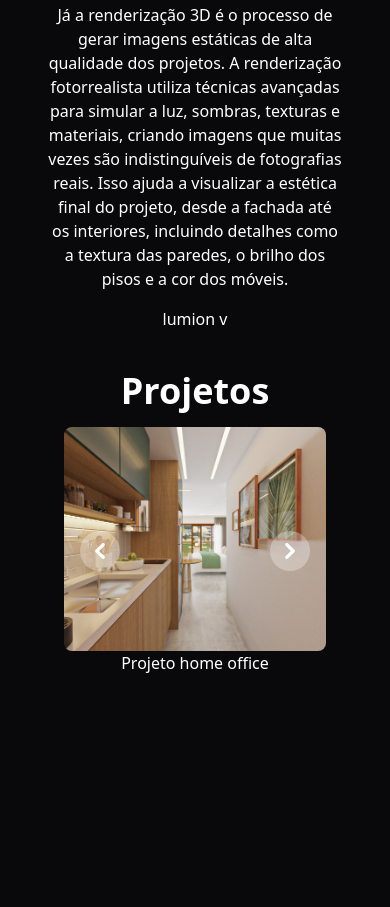
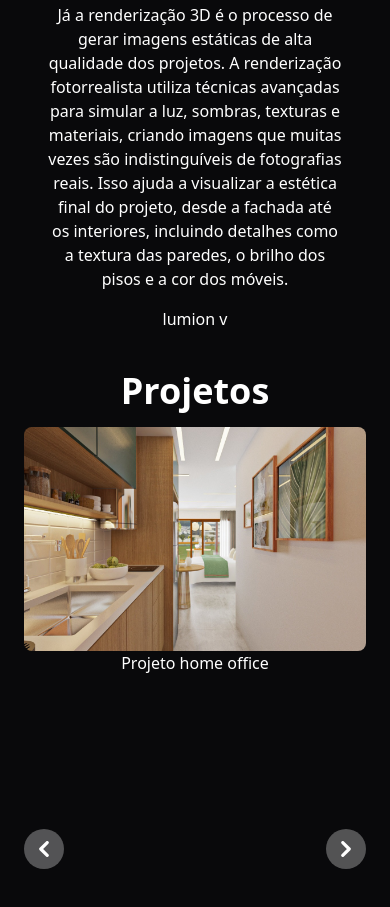
Before and after one commit to ar7utz/Portifolio_Gabriel, a website: page index.html in a window 390 px wide. Shown: the part 3003-3910 px from the top of the page. Drawn offline with Linux system fonts and the light colour scheme.

Commit message:
correção responsividade

```diff
--- a/index.html
+++ b/index.html
@@ -85,7 +85,7 @@
                 <h1 class="text-center items-center">Animação e Renderização 3D</h1>
                 <p>A animação e a renderização 3D desempenham um papel crucial em projetos de arquitetura, permitindo uma visualização realista e detalhada das ideias antes da sua execução. Esses processos não só facilitam a comunicação entre arquitetos, clientes e construtores, mas também ajudam na tomada de decisões ao proporcionar uma visão clara dos espaços, materiais e iluminação.</p>
                 <div class="flex flex-col sm:flex-row items-center">
-                    <div class="sm:w-1/2 p-4">
+                    <div class="sm:w-1/2 p-4 order-last sm:order-first">
                         <h2>Animação</h2>
                         <p>Animação 3D em arquitetura envolve a criação de vídeos que simulam uma caminhada ou um voo pelos espaços projetados. Isso oferece uma experiência imersiva, permitindo aos clientes explorarem o ambiente em diferentes ângulos e compreendendo como os elementos interagem entre si. Esta técnica é particularmente útil para grandes projetos, onde a compreensão do fluxo espacial é essencial.</p>
                     </div>
@@ -107,11 +107,11 @@
         </div>
 
         <!--Página Projetos-->
-        <div id="projetos" class="my-10 w-full min-h-screen px-16">
+        <div id="projetos" class="my-10 w-full px-6 md:px-16 lg:px-16">
             <div class="text-center">
                 <h1 class="text-4xl mb-4 font-bold">Projetos</h1>
-                <div id="default-carousel" class="relative w-full" data-carousel="static">
-                    <div class="relative h-56 overflow-hidden rounded-lg md:h-96 lg:h-[32rem]">
+                <div id="default-carousel" class="relative w-full min-h-screen" data-carousel="static">
+                    <div class="relative h-56 overflow-hidden rounded-lg md:h-96">
                         <div class="hidden duration-700 ease-in-out" data-carousel-item>
                             <img src="./assets/img/w1.jpeg" class="absolute block w-full h-full object-cover" alt="Projeto 1">
                         </div>
@@ -128,9 +128,6 @@
                             <img src="./assets/img/w5.jpeg" class="absolute block w-full h-full object-cover" alt="Projeto 5">
                         </div>
                     </div>
-                    <div>
-                        <h2>Projeto home office</h2>
-                    </div>
                     <div class="absolute z-30 flex -translate-x-1/2 bottom-5 left-1/2 space-x-3 rtl:space-x-reverse">
                         <button type="button" class="w-3 h-3 rounded-full" aria-current="true" aria-label="Slide 1" data-carousel-slide-to="0"></button>
                         <button type="button" class="w-3 h-3 rounded-full" aria-current="false" aria-label="Slide 2" data-carousel-slide-to="1"></button>
@@ -138,28 +135,31 @@
                         <button type="button" class="w-3 h-3 rounded-full" aria-current="false" aria-label="Slide 4" data-carousel-slide-to="3"></button>
                         <button type="button" class="w-3 h-3 rounded-full" aria-current="false" aria-label="Slide 5" data-carousel-slide-to="4"></button>
                     </div>
-                    <button type="button" class="absolute top-0 start-0 z-30 flex items-center justify-center h-full px-4 cursor-pointer group focus:outline-none" data-carousel-prev>
-                        <span class="inline-flex items-center justify-center w-10 h-10 rounded-full bg-white/30 dark:bg-gray-800/30 group-hover:bg-white/50 dark:group-hover:bg-gray-800/60 group-focus:ring-4 group-focus:ring-white dark:group-focus:ring-gray-800/70 group-focus:outline-none">
-                            <svg class="w-4 h-4 text-white dark:text-gray-800 rtl:rotate-180" aria-hidden="true" xmlns="http://www.w3.org/2000/svg" fill="none" viewBox="0 0 6 10">
+                    <button type="button" class="absolute top-1/2 left-0 z-30 flex items-center justify-center h-10 w-10 -translate-y-1/2 bg-white/30 rounded-full cursor-pointer group focus:outline-none" data-carousel-prev>
+                        <span class="inline-flex items-center justify-center w-10 h-10 rounded-full group-hover:bg-white/50 group-focus:ring-4 group-focus:ring-white group-focus:outline-none">
+                            <svg class="w-4 h-4 text-white" aria-hidden="true" xmlns="http://www.w3.org/2000/svg" fill="none" viewBox="0 0 6 10">
                                 <path stroke="currentColor" stroke-linecap="round" stroke-linejoin="round" stroke-width="2" d="M5 1 1 5l4 4" />
                             </svg>
                             <span class="sr-only">Previous</span>
                         </span>
                     </button>
-                    <button type="button" class="absolute top-0 end-0 z-30 flex items-center justify-center h-full px-4 cursor-pointer group focus:outline-none" data-carousel-next>
-                        <span class="inline-flex items-center justify-center w-10 h-10 rounded-full bg-white/30 dark:bg-gray-800/30 group-hover:bg-white/50 dark:group-hover:bg-gray-800/60 group-focus:ring-4 group-focus:ring-white dark:group-focus:ring-gray-800/70 group-focus:outline-none">
-                            <svg class="w-4 h-4 text-white dark:text-gray-800 rtl:rotate-180" aria-hidden="true" xmlns="http://www.w3.org/2000/svg" fill="none" viewBox="0 0 6 10">
+                    <button type="button" class="absolute top-1/2 right-0 z-30 flex items-center justify-center h-10 w-10 -translate-y-1/2 bg-white/30 rounded-full cursor-pointer group focus:outline-none" data-carousel-next>
+                        <span class="inline-flex items-center justify-center w-10 h-10 rounded-full group-hover:bg-white/50 group-focus:ring-4 group-focus:ring-white group-focus:outline-none">
+                            <svg class="w-4 h-4 text-white" aria-hidden="true" xmlns="http://www.w3.org/2000/svg" fill="none" viewBox="0 0 6 10">
                                 <path stroke="currentColor" stroke-linecap="round" stroke-linejoin="round" stroke-width="2" d="m1 9 4-4-4-4" />
                             </svg>
                             <span class="sr-only">Next</span>
                         </span>
                     </button>
+                    <div>
+                        <h2>Projeto home office</h2>
+                    </div>
                 </div>
             </div>
         </div>
 
         <!--Página Contato-->
-        <div id="contato" class="my-10 w-full h-screen flex items-center justify-center">
+        <div id="contato" class="mb-80 w-full flex items-center justify-center">
             <div class="text-center px-8">
                 <h1 class="text-4xl mb-4 font-bold">Contato</h1>
                 <div class="flex flex-row gap-6">
```
Also changed, not shown: assets/output.css.
